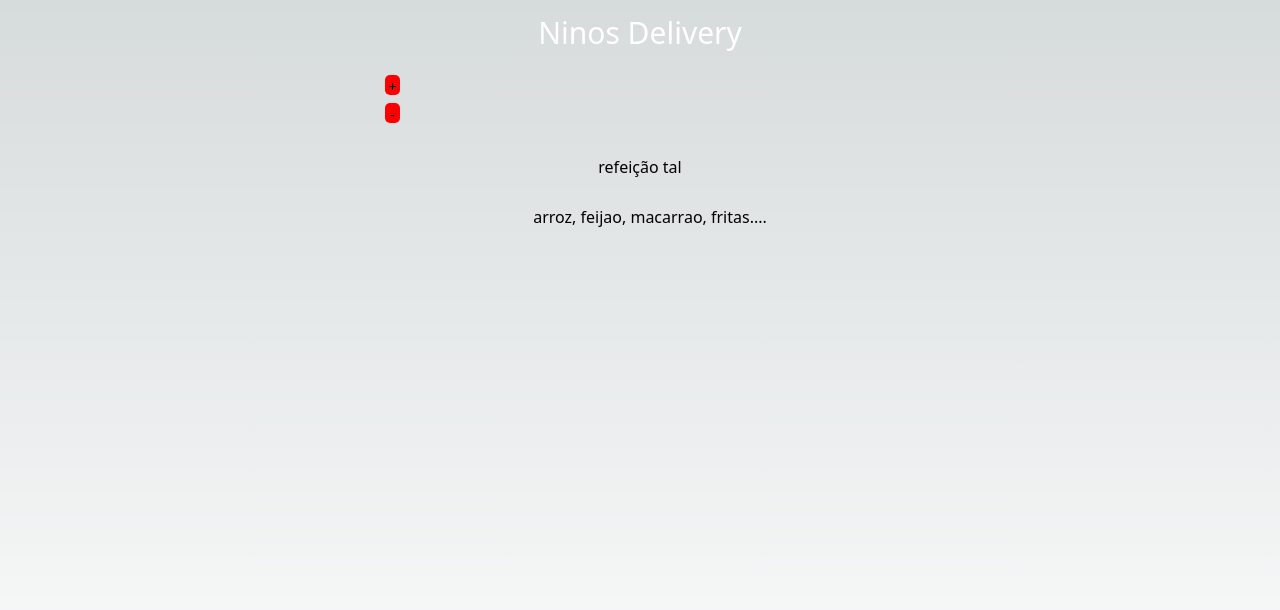
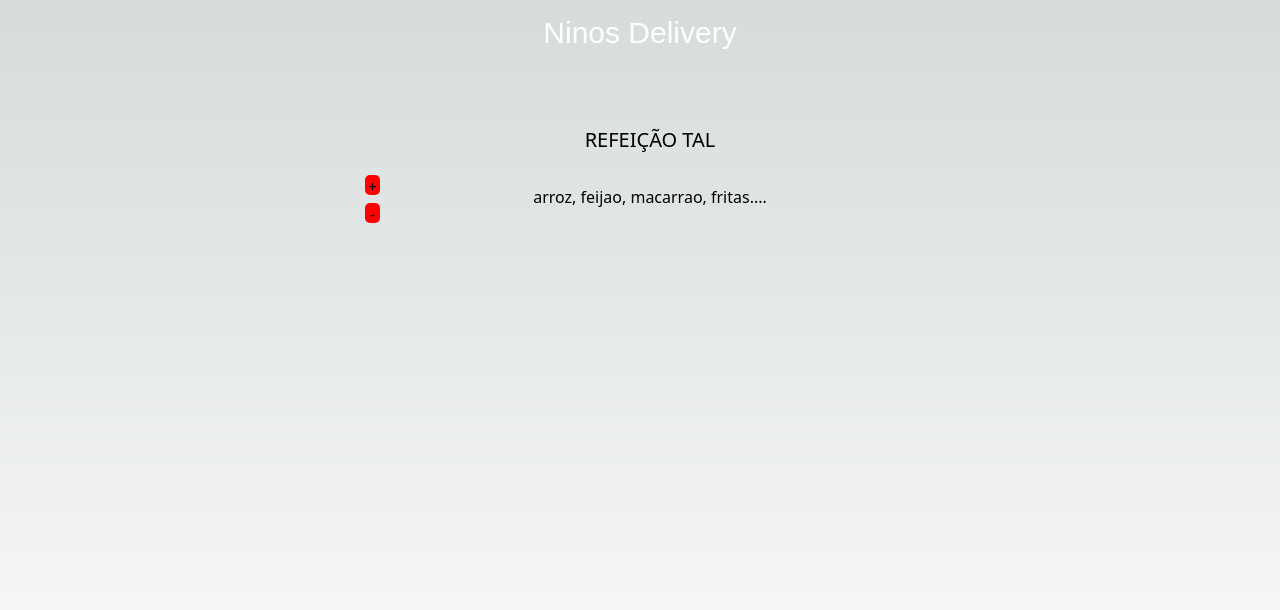
Before and after one commit to galante15/ProjetoNinos, a Next.js app: page / in a window 1280 px wide. Shown: the top 610 px of the page. Built offline with nearby package versions, Linux system fonts and the light colour scheme.

Commit message:
acertando o posicionamento dos botões

```diff
--- a/src/components/layout/qualquerNome.tsx
+++ b/src/components/layout/qualquerNome.tsx
@@ -4,7 +4,7 @@ export function Descricao(){
     return(
         <>
             <div className='descricao'>
-                <span className='nomeComida'> refeição tal</span>
+                <span className='nomeComida'> REFEIÇÃO TAL</span>
             </div>
             <div className='descricaoRefeicao'>
                 <span className='condimentos'> arroz, feijao, macarrao, fritas....</span>
--- a/src/components/ui/button.tsx
+++ b/src/components/ui/button.tsx
@@ -6,5 +6,6 @@ export function Button(){
             <button className='btnAdicionar'>+</button>
             <button className='btnDiminuir'>-</button>
         </div>
+
     )
 }
--- a/src/pages/index.tsx
+++ b/src/pages/index.tsx
@@ -6,8 +6,8 @@ export default function Home() {
   return (
       <div className="h-screen w-full">
         <Topbar/>
+        <Descricao/>
         <Button/>
-        <Descricao/>
       </div>
   )
 }
--- a/src/styles/globals.css
+++ b/src/styles/globals.css
@@ -1,6 +1,7 @@
 @tailwind base;
 @tailwind components;
 @tailwind utilities;
+
 
 :root {
   --foreground-rgb: 0, 0, 0;
@@ -29,13 +30,14 @@ body {
 .Logo{
   text-align: center;
   font-size: 30px;
+  font-family: 'Blackboard Ultra', sans-serif;
   color: white;
   padding-top: 10px;
 }
 .btn{
   display: flex;
   align-items: flex-end;
-  width: 400px;
+  width: 380px;
   height: 100px;
   padding-top: 20px;
   flex-direction: column;
@@ -68,7 +70,9 @@ body {
   height: 50px;
   display: flex;
   flex-direction: column;
-  align-items: center;
+  text-align: center;
+  margin-left: 10px;
+  font-size: 20px;
 }
 
 .descricaoRefeicao{
@@ -79,3 +83,11 @@ body {
   flex-direction: column;
   padding-left: 20px;
 }
+
+.nomeComida{
+  margin-top: 70px;
+}
+
+.condimentos{
+  margin-top: 80px;
+}
```
